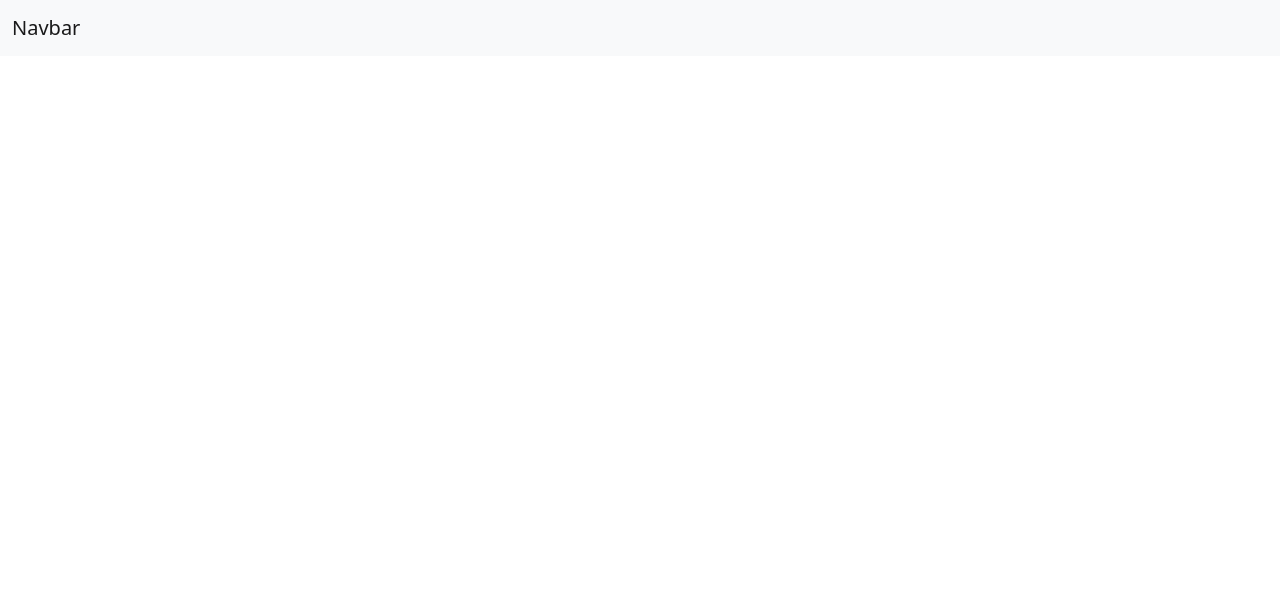
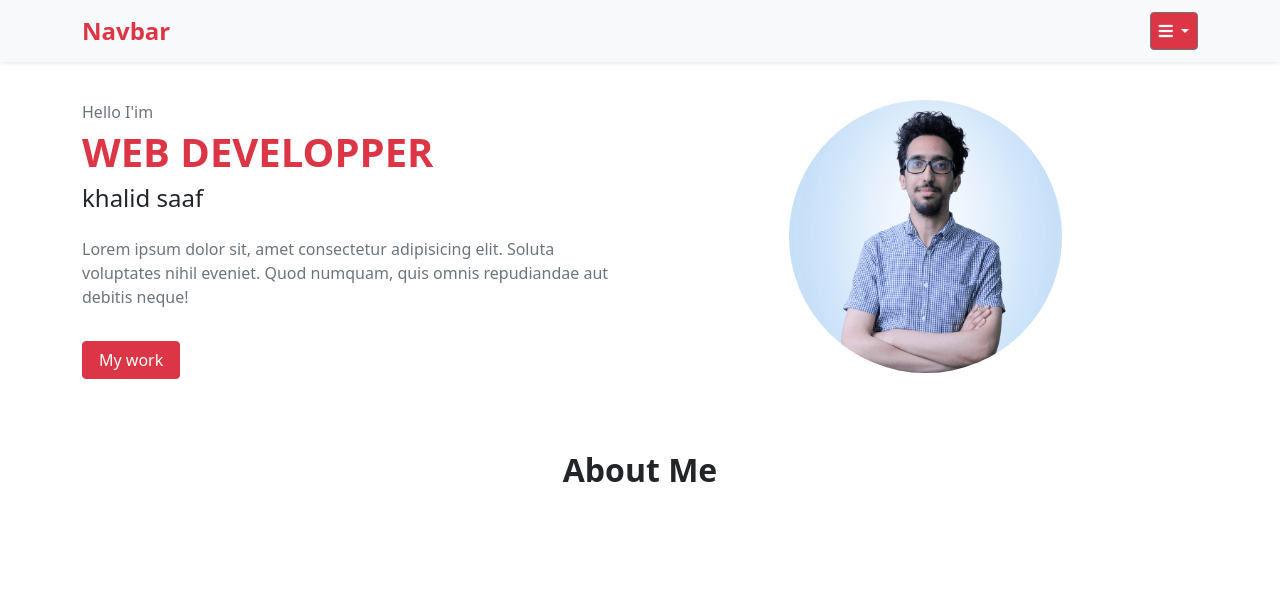
Before and after one commit to saafkhallid/Projet-Boostrape, a plain HTML site: page index.html in a window 1280 px wide. Drawn offline with nearby package versions, Linux system fonts and the light colour scheme.

Commit message:
fin projet

```diff
--- a/index.html
+++ b/index.html
@@ -1,23 +1,87 @@
 <!DOCTYPE html>
 <html lang="en">
+
 <head>
     <meta charset="UTF-8">
     <meta http-equiv="X-UA-Compatible" content="IE=edge">
     <meta name="viewport" content="width=device-width, initial-scale=1.0">
     <title>Document</title>
     <link rel="stylesheet" href="style.css">
+    <link rel="stylesheet" href="https://use.fontawesome.com/releases/v5.15.4/css/solid.css"
+        integrity="sha384-Tv5i09RULyHKMwX0E8wJUqSOaXlyu3SQxORObAI08iUwIalMmN5L6AvlPX2LMoSE" crossorigin="anonymous" />
+    <link rel="stylesheet" href="https://use.fontawesome.com/releases/v5.15.4/css/fontawesome.css"
+        integrity="sha384-jLKHWM3JRmfMU0A5x5AkjWkw/EYfGUAGagvnfryNV3F9VqM98XiIH7VBGVoxVSc7" crossorigin="anonymous" />
     <link href="https://cdn.jsdelivr.net/npm/bootstrap@5.0.2/dist/css/bootstrap.min.css" rel="stylesheet"
         integrity="sha384-EVSTQN3/azprG1Anm3QDgpJLIm9Nao0Yz1ztcQTwFspd3yD65VohhpuuCOmLASjC" crossorigin="anonymous">
 </head>
+
 <body>
-    <nav class="navbar navbar-light bg-light">
-        <div class="container-fluid">
-            <a class="navbar-brand" href="#">
 
+    <!--Debut navbar-->
+    <nav class="navbar navbar-light bg-light fixed-top shadow-sm">
+        <div class="container-lg">
+            <a class="navbar-brand text-danger fw-bold fs-4" href="#">
                 Navbar
             </a>
+            <div class="dropdown">
+                <button class="btn btn-secondary bg-danger px-2 dropdown-toggle " type="button" id="dropdownMenuButton1"
+                    data-bs-toggle="dropdown" aria-expanded="false">
+                    <i class="fa fa-bars"></i>
+
+                </button>
+                <ul class="dropdown-menu dropdown-menu-end" aria-labelledby="dropdownMenuButton1">
+                    <li><a class="dropdown-item" href="#">Home</a></li>
+                    <li><a class="dropdown-item" href="#">About</a></li>
+                    <li><a class="dropdown-item" href="#">Services</a></li>
+                    <li><a class="dropdown-item" href="#">Portfolio</a></li>
+                    <li><a class="dropdown-item" href="#">Testmondial</a></li>
+                    <li><a class="dropdown-item" href="#">Contact</a></li>
+                </ul>
+            </div>
         </div>
     </nav>
+    <!--Fin navbar-->
+    <!--Debut section-->
+
+    <section>
+        <div class="container-lg navmenu d-sm-flex  min-vh-75 justify-content-center align-content-center ">
+            <div class="row">
+                <div class="col-md-6 mt-md-0">
+                    <div class="home-img text-center">
+                        <img class="img-fluid w-50 justify-content-md-center rounded-circle" src="image/photo-khalidsaaf.png" alt="">
+                    </div>
+                </div>
+                <div class="col-md-6 order-md-first">
+                    <div class="home-txt">
+                        <p class="text-muted mb-1">Hello I'im</p>
+                        <h1 class="text-danger text-uppercase fw-bold fs-1">web developper</h1>
+                        <h2 class="fs-4">khalid saaf</h2>
+                        <p class="text-muted mt-4">Lorem ipsum dolor sit, amet consectetur adipisicing elit. Soluta voluptates nihil eveniet. Quod numquam, quis omnis repudiandae aut debitis neque!</p>
+                        <a href="" class="btn btn-danger mt-3 px-3">My work</a>
+
+
+                    </div>
+                </div>
+
+            </div>
+        </div>
+    </section>
+    <!--Fin section-->
+    <!--Debut section about-->
+    <section class="py-5">
+        <div class="container-lg bg-white py-4">
+            <div class="row  justify-content-center ">
+                <div class="col-lg-8 ">
+                    <div class="section-titre text-center">
+                        <h2 class="fw-bold mb-5">About Me</h2>
+                    </div>
+                </div>
+            </div>
+        </div>
+
+    </section>
+        <!--Fin section about-->
+
 
 
 
@@ -28,4 +92,5 @@
         integrity="sha384-MrcW6ZMFYlzcLA8Nl+NtUVF0sA7MsXsP1UyJoMp4YLEuNSfAP+JcXn/tWtIaxVXM"
         crossorigin="anonymous"></script>
 </body>
+
 </html>
--- a/style.css
+++ b/style.css
@@ -0,0 +1,8 @@
+body{
+    padding: 0px;
+    margin: 0px;
+}
+.navmenu{
+    margin-top:100px;
+    /* background-color: rgb(78, 214, 29); */
+}
```
Also changed, not shown: image/photo-khalidsaaf.png (added).
